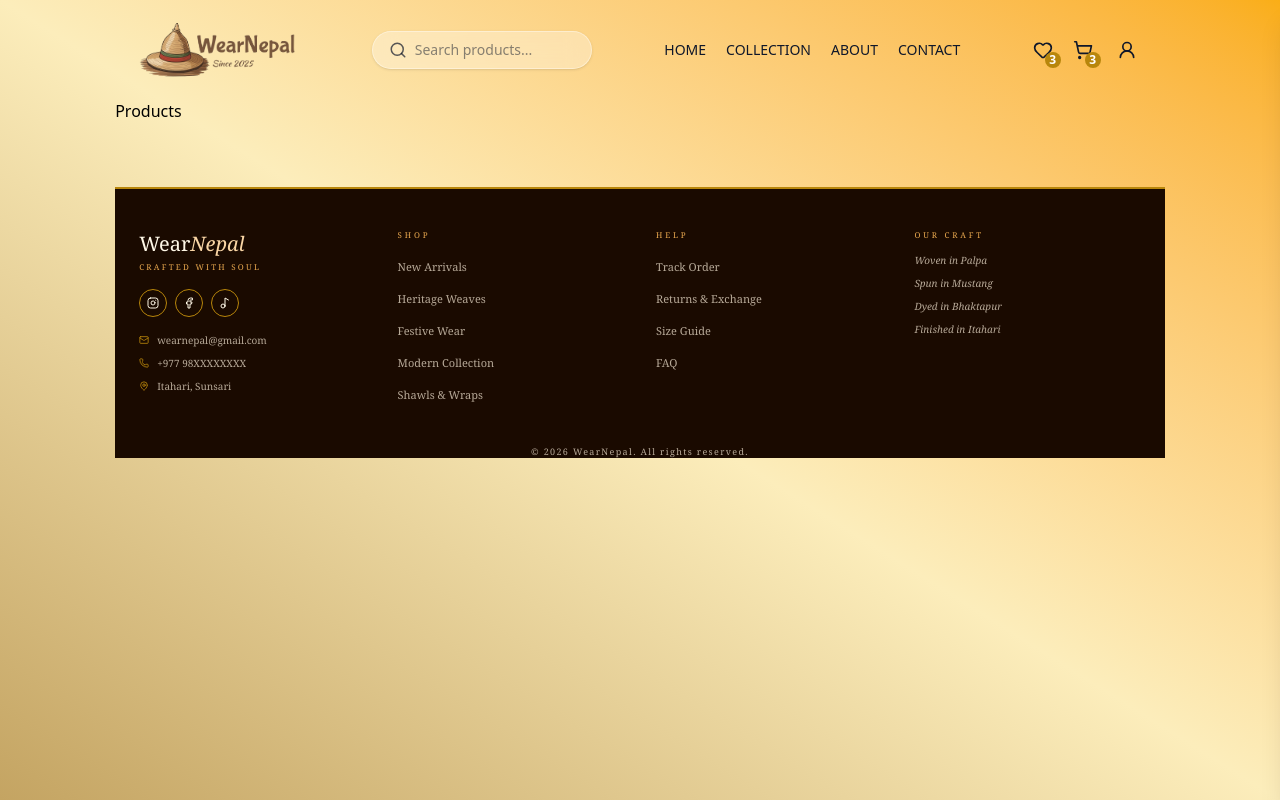
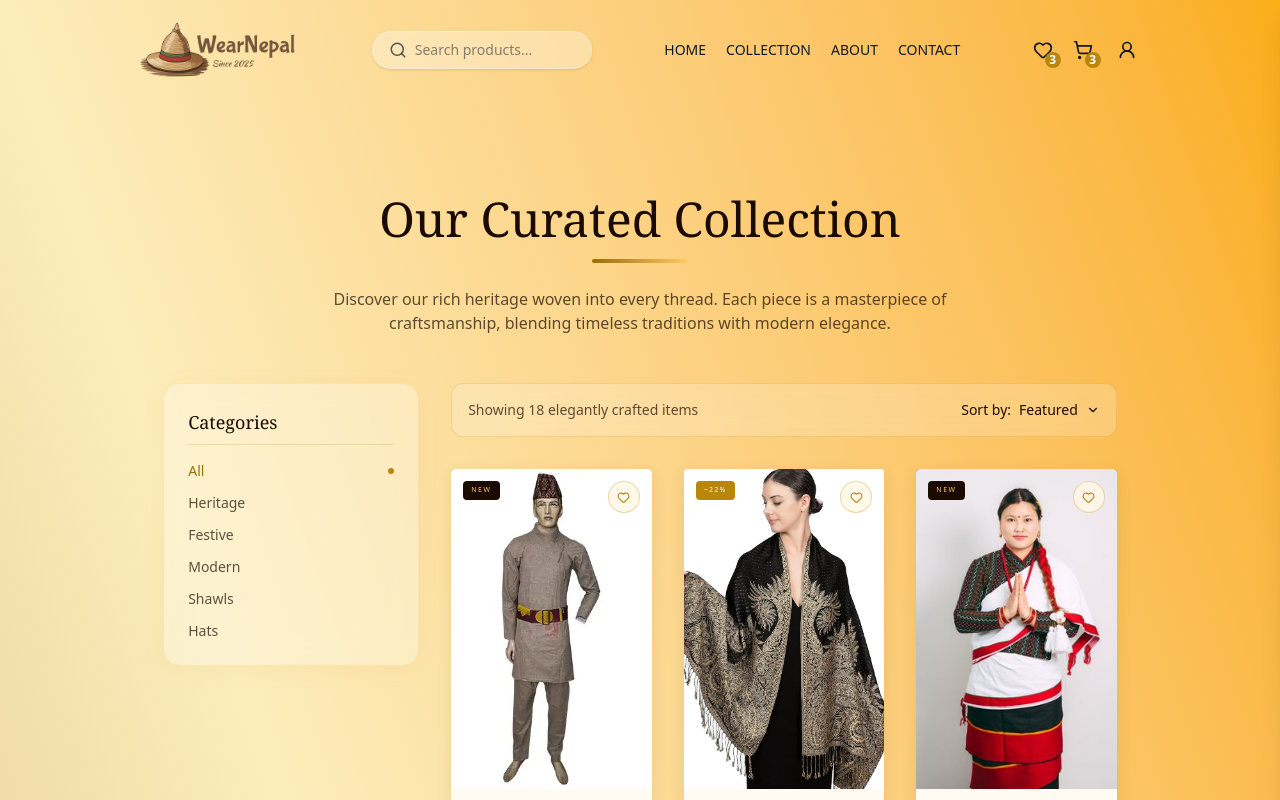
Before and after one commit to bijayjha2025/ECommerce, a React (Vite) app in the folder Frontend/: page /products in a window 1280 px wide. Shown: the top 800 px of the page. Built offline with nearby package versions, Linux system fonts and the light colour scheme.

Commit message:
Products Page

```diff
--- a/Frontend/src/Pages/Products.jsx
+++ b/Frontend/src/Pages/Products.jsx
@@ -1,9 +1,90 @@
-import React from 'react'
+import { useState } from 'react';
+import { collectionProducts, CATEGORIES } from '../Data/CollectionData';
+import ProductCard from '../Components/ProductCard'
+import { Filter, ChevronDown } from 'lucide-react';
 
 const Products = () => {
-  return (
-    <div>Products</div>
-  )
-}
+ const [wishlist, setWishlist] = useState([]);
+ const [activeCategory, setActiveCategory] = useState('All');
+ const [sortBy, setSortBy] = useState('Featured');
+ const [isFilterOpen, setIsFilterOpen] = useState(false);
+
+ const toggleWishlist = (id) =>
+  setWishlist(prev => prev.includes(id) ? prev.filter(i => i !== id) : [...prev, id] );
+
+ let displayProducts = activeCategory === 'All' ? collectionProducts : collectionProducts.filter(p => p.category === activeCategory);
+
+ if (sortBy === 'Price: Low to High') {
+  displayProducts.sort((a, b) => a.price - b.price);
+ } else if (sortBy === 'Price: High to Low') {
+  displayProducts.sort((a, b) => b.price - a.price);
+ }
+
+ return (
+  <div className="pt-24 pb-16 px-4 sm:px-8 lg:px-12 max-w-7xl mx-auto min-h-screen">
+
+   <div className="text-center mb-12">
+    <h1 className="text-4xl sm:text-5xl font-serif text-[var(--ink)] mb-4">Our Curated Collection</h1>
+    <div className="w-24 h-1 bg-gradient-to-r from-[var(--gold-dark)] to-[var(--gold-light)] mx-auto rounded-full mb-6"></div>
+    <p className="text-[var(--ink)]/70 max-w-2xl mx-auto">Discover our rich heritage woven into every thread. Each piece is a masterpiece of craftsmanship, blending timeless traditions with modern elegance.</p>
+   </div>
+
+   <div className="flex flex-col lg:flex-row gap-8">
+    <div className="lg:hidden flex justify-between items-center mb-4">
+     <button onClick={() => setIsFilterOpen(!isFilterOpen)} className="flex items-center gap-2 text-[var(--ink)] font-serif border border-[var(--gold)]/30 px-4 py-2 rounded-lg bg-white/40 backdrop-blur-sm" >
+      <Filter size={18} /> Filters
+     </button>
+    <span className="text-[var(--ink)]/60 text-sm">Showing {displayProducts.length} items</span>
+   </div>
+
+   <div className={`${isFilterOpen ? 'block' : 'hidden'} lg:block w-full lg:w-64 flex-shrink-0 space-y-8`}>
+    <div className="bg-white/30 backdrop-blur-md rounded-2xl p-6 border border-[var(--gold-light)]/30 shadow-[0_4px_24px_0_rgba(184,134,11,0.06)]">
+     <h3 className="font-serif text-lg text-[var(--ink)] mb-4 pb-2 border-b border-[var(--gold)]/20">Categories</h3>
+     <ul className="space-y-3">
+      {CATEGORIES.map(category => (
+       <li key={category}>
+        <button onClick={() => setActiveCategory(category)} className={`w-full text-left flex items-center justify-between text-sm transition-colors ${activeCategory === category ? 'text-[var(--gold-dark)] font-medium' : 'text-[var(--ink)]/70 hover:text-[var(--gold)]'  }`}>
+         {category}
+         {activeCategory === category && <div className="w-1.5 h-1.5 rounded-full bg-[var(--gold)]"></div>}
+        </button>
+       </li>
+      ))}
+     </ul>
+    </div>
+   </div>
+
+   <div className="flex-1">
+    <div className="hidden lg:flex justify-between items-center mb-8 bg-white/20 backdrop-blur-sm rounded-xl p-4 border border-[var(--gold)]/20">
+    <span className="text-[var(--ink)]/70 text-sm">Showing {displayProducts.length} elegantly crafted items</span>
+
+    <div className="relative group">
+     <button className="flex items-center gap-2 text-sm text-[var(--ink)] hover:text-[var(--gold-dark)] transition-colors">Sort by: <span className="font-medium">{sortBy}</span> <ChevronDown size={14} />
+     </button>
+     <div className="absolute right-0 top-full mt-2 w-48 bg-white/90 backdrop-blur-xl rounded-xl shadow-lg border border-[var(--gold)]/20 overflow-hidden opacity-0 invisible group-hover:opacity-100 group-hover:visible transition-all duration-200 z-10">
+     {['Featured', 'Price: Low to High', 'Price: High to Low'].map(option => (
+      <button key={option} onClick={() => setSortBy(option)} className="w-full text-left px-4 py-2.5 text-sm hover:bg-[var(--gold)]/10 text-[var(--ink)] transition-colors">
+       {option}
+      </button>
+      ))}
+     </div>
+    </div>
+   </div>
+
+   {displayProducts.length > 0 ? (
+    <div className="grid grid-cols-1 sm:grid-cols-2 lg:grid-cols-3 gap-6 xl:gap-8">
+     {displayProducts.map(product => (
+      <ProductCard key={product.id} product={product} wishlisted={wishlist.includes(product.id)} onWishlist={toggleWishlist} />
+      ))}
+    </div>
+    ) : (
+    <div className="text-center py-20">
+     <p className="text-[var(--ink)]/60 text-lg">No products found in this category.</p>
+    </div>
+    )}
+   </div>
+  </div>
+ </div>
+  );
+};
 
 export default Products
```
